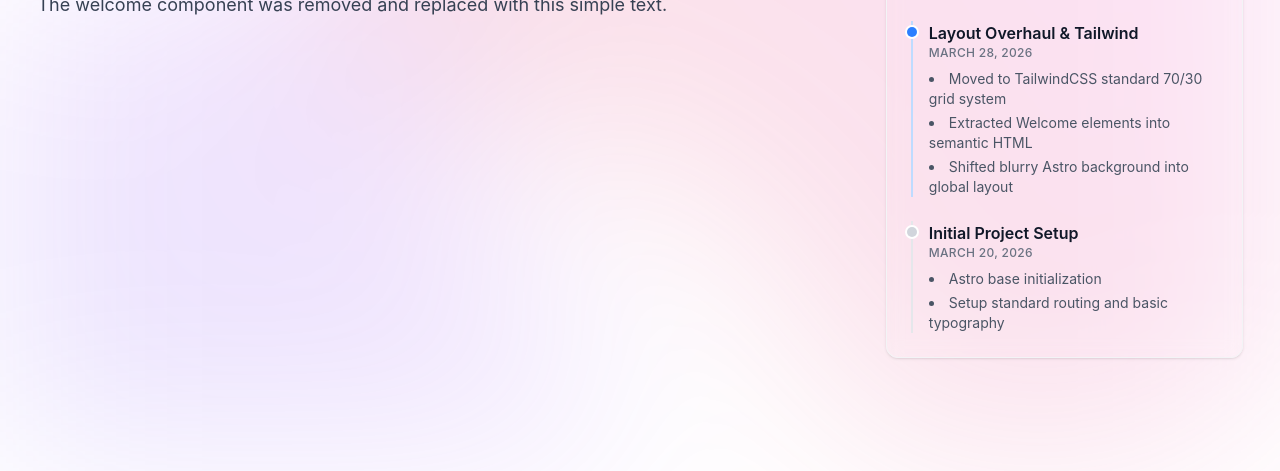
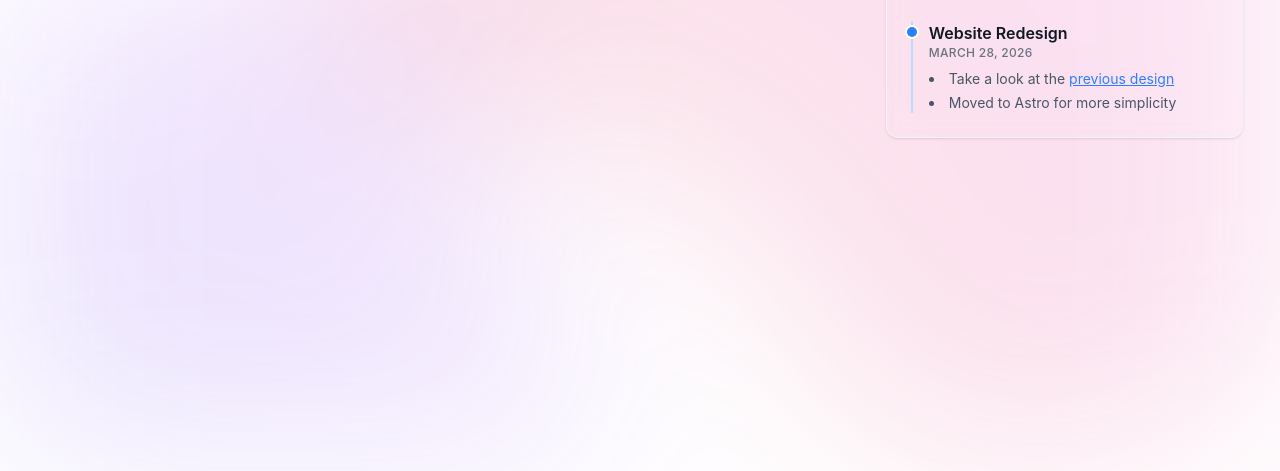
Before and after one commit to codemerything/emerything, an Astro site in the folder v2/: page / in a window 1280 px wide. Shown: the part 349-820 px from the top of the page. Built offline with nearby package versions, Linux system fonts and the light colour scheme; Astro itself is replaced by a stand-in of ours.

Commit message:
feat: add markdown link support to changelog and update website content

```diff
--- a/v2/changelog.json
+++ b/v2/changelog.json
@@ -1,19 +1,10 @@
 [
-  {
-    "title": "Layout Overhaul & Tailwind",
-    "date": "March 28, 2026",
-    "changes": [
-      "Moved to TailwindCSS standard 70/30 grid system",
-      "Extracted Welcome elements into semantic HTML",
-      "Shifted blurry Astro background into global layout"
-    ]
-  },
-  {
-    "title": "Initial Project Setup",
-    "date": "March 20, 2026",
-    "changes": [
-      "Astro base initialization",
-      "Setup standard routing and basic typography"
-    ]
-  }
+    {
+        "title": "Website Redesign",
+        "date": "March 28, 2026",
+        "changes": [
+            "Take a look at the [previous design](https://emerything-333svj98y-mmnldms-projects.vercel.app/)",
+            "Moved to Astro for more simplicity"
+        ]
+    }
 ]
--- a/v2/src/components/Changelog.astro
+++ b/v2/src/components/Changelog.astro
@@ -1,5 +1,13 @@
 ---
 import changelogData from "../../changelog.json";
+
+const parseMarkdownLinks = (text: string) => {
+    // Converts [text](url) to an HTML anchor tag styled securely with Tailwind
+    return text.replace(
+        /\[([^\]]+)\]\(([^)]+)\)/g,
+        '<a href="$2" class="text-blue-500 hover:text-blue-700 underline" target="_blank" rel="noopener noreferrer">$1</a>'
+    );
+};
 ---
 
 <div class="p-6 backdrop-blur-sm rounded-xl shadow-sm border border-gray-100">
@@ -28,7 +36,7 @@ import changelogData from "../../changelog.json";
                     </time>
                     <ul class="list-disc list-inside text-sm text-gray-600 space-y-1">
                         {entry.changes.map((change: string) => (
-                            <li>{change}</li>
+                            <li set:html={parseMarkdownLinks(change)} />
                         ))}
                     </ul>
                 </div>
--- a/v2/src/components/HeaderLink.astro
+++ b/v2/src/components/HeaderLink.astro
@@ -12,3 +12,8 @@ const isActive = href === pathname || href === "/" + (subpath?.[0] || "");
 <a href={href} class:list={[className, { active: isActive }]} {...props}>
     <slot />
 </a>
+<style>
+    a {
+        font-family: var(--font-alte-haas);
+    }
+</style>
--- a/v2/src/pages/index.astro
+++ b/v2/src/pages/index.astro
@@ -8,10 +8,8 @@ import headerImg from "../assets/header.jpg";
 ---
 
 <Layout image={headerImg.src}>
-
     <div>
-        <h1 class="text-4xl font-bold mb-4">Welcome to Your App</h1>
-        <p class="text-lg text-gray-700">The welcome component was removed and replaced with this simple text.</p>
+        <h1>wip. brb</h1>
     </div>
 
     <Changelog slot="sidebar" />
```
